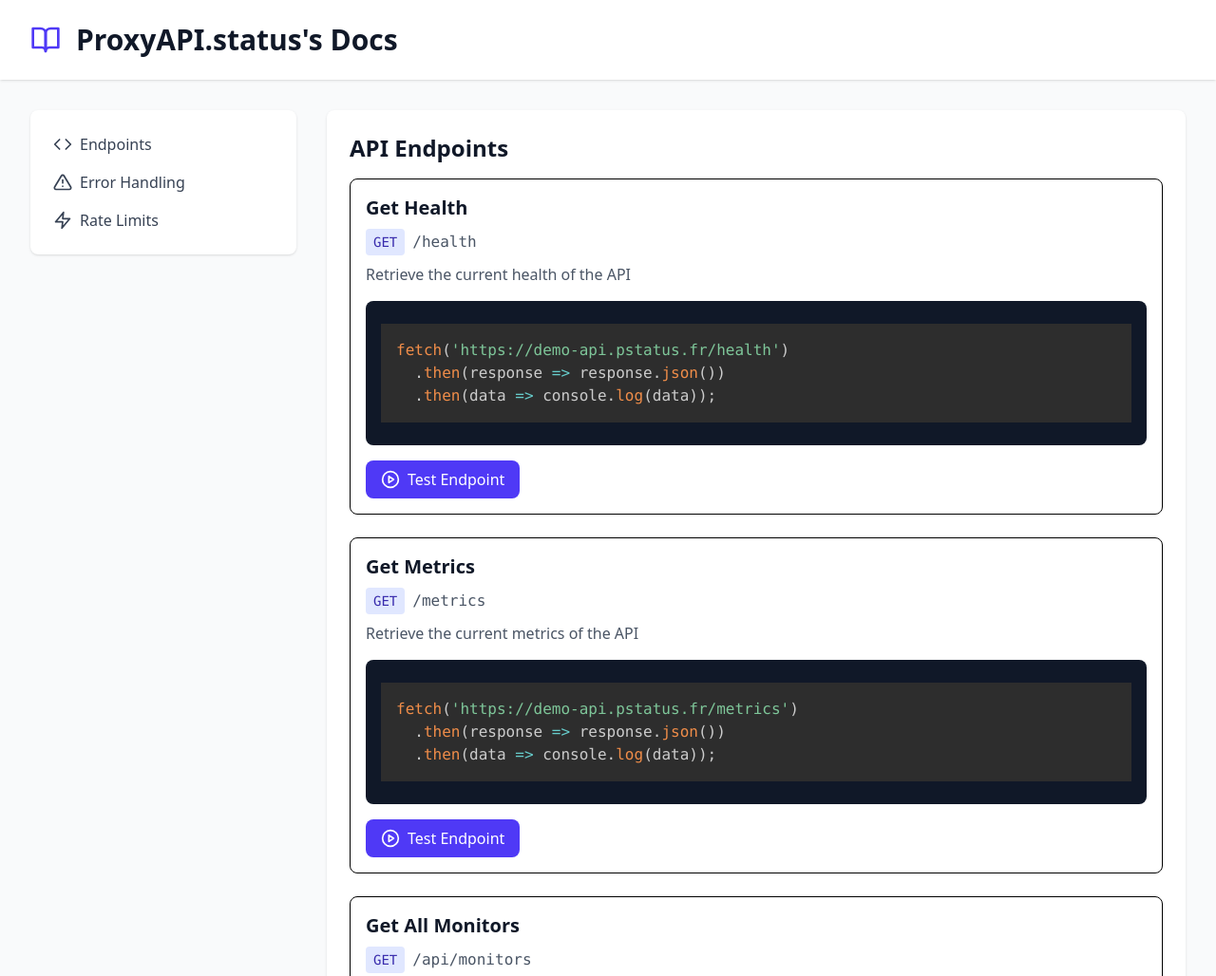
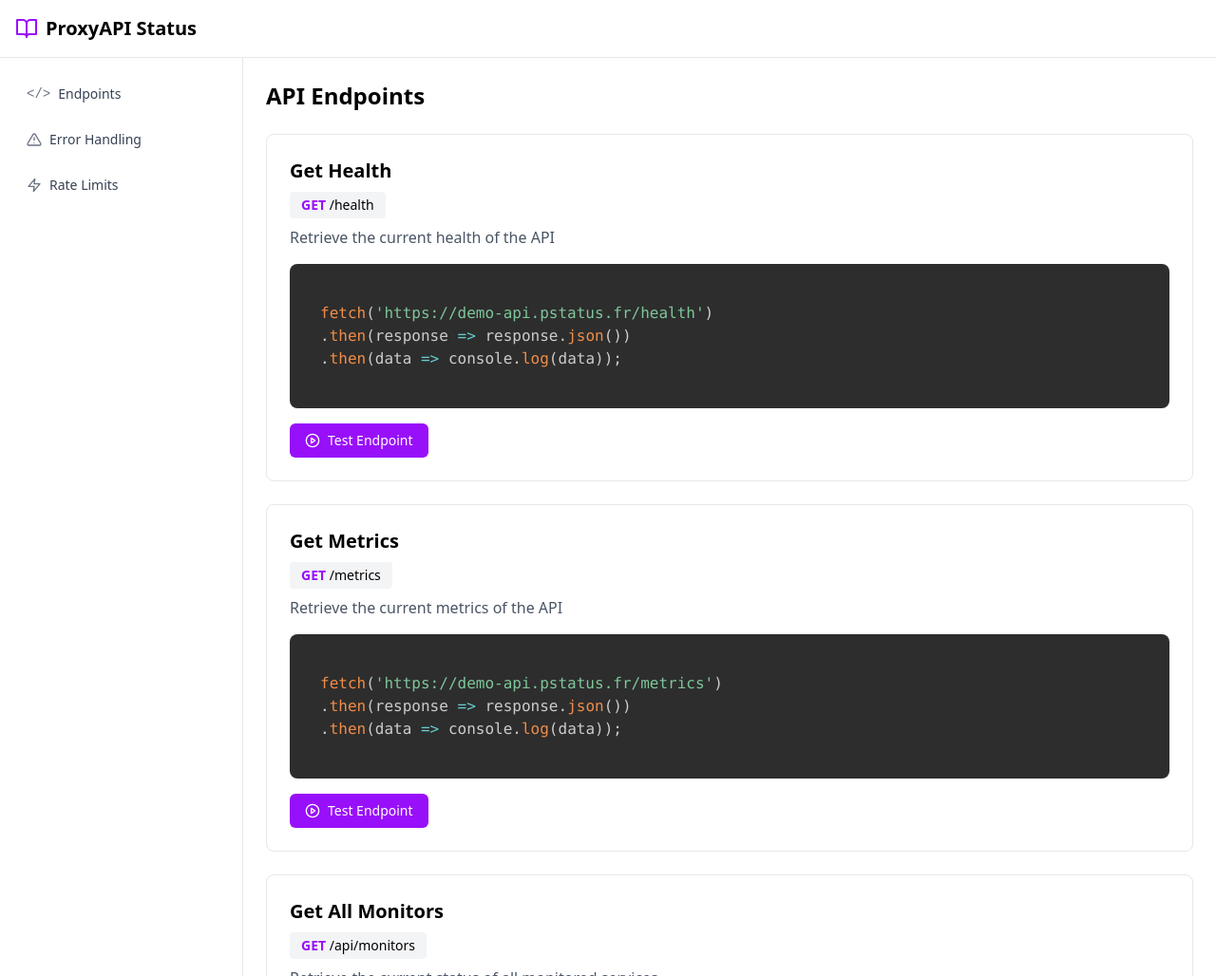
Before and after one commit to proisydev/ProxyAPI.status, a website: page docs/index.html in a window 1280 px wide. Shown: the top 1028 px of the page at 95% size. Drawn offline with nearby package versions, Linux system fonts and the light colour scheme.

Commit message:
New docs design

```diff
--- /dev/null
+++ b/docs/assets/js/render-endpoints.js
@@ -0,0 +1,137 @@
+// Endpoints data
+const endpoints = [
+  {
+    name: "Get Health",
+    path: "/health",
+    method: "GET",
+    description: "Retrieve the current health of the API",
+    example: `fetch('https://demo-api.pstatus.fr/health')
+.then(response => response.json())
+.then(data => console.log(data));`,
+  },
+  {
+    name: "Get Metrics",
+    path: "/metrics",
+    method: "GET",
+    description: "Retrieve the current metrics of the API",
+    example: `fetch('https://demo-api.pstatus.fr/metrics')
+.then(response => response.json())
+.then(data => console.log(data));`,
+  },
+  {
+    name: "Get All Monitors",
+    path: "/api/monitors",
+    method: "GET",
+    description: "Retrieve the current status of all monitored services",
+    example: `fetch('https://demo-api.pstatus.fr/api/monitors')
+.then(response => response.json())
+.then(data => console.log(data));`,
+  },
+  {
+    name: "Get Monitor Details",
+    path: "/api/monitor/{page_id}/{monitor_id}",
+    method: "GET",
+    description:
+      "Get more detailed information than official API about a specific service with the Uptime Robots Page API",
+    example: `fetch('https://demo-api.pstatus.fr/api/monitor/x5tkeYyJ3g/799396413')
+.then(response => response.json())
+.then(data => console.log(data));`,
+  },
+];
+
+// Render endpoints
+function renderEndpoints() {
+  const endpointsList = document.getElementById("endpoints-list");
+  endpoints.forEach((endpoint) => {
+    const endpointElement = document.createElement("div");
+    endpointElement.className = "border border-gray-200 rounded-lg p-6 mb-6";
+
+    // Create a safe ID from the path
+    const safeId = endpoint.path.replace(/[/{}}]/g, "-");
+
+    endpointElement.innerHTML = `
+      <h3 class="text-xl font-semibold mb-2">${endpoint.name}</h3>
+      <div class="bg-gray-100 text-sm px-3 py-1 rounded inline-block mb-2">
+        <span class="text-purple-600 font-semibold">${endpoint.method}</span> ${endpoint.path}
+      </div>
+      <p class="text-gray-600 mb-4">${endpoint.description}</p>
+
+      <div class="bg-[#2d2d2d] rounded-lg p-4 mb-4">
+        <pre><code class="language-javascript">${endpoint.example}</code></pre>
+      </div>
+
+      <button
+        onclick="testEndpoint('${endpoint.path}')"
+        class="bg-purple-600 hover:bg-purple-700 text-white rounded-md px-4 py-2 text-sm flex items-center"
+      >
+        <svg
+          xmlns="http://www.w3.org/2000/svg"
+          class="h-4 w-4 mr-2"
+          viewBox="0 0 24 24"
+          fill="none"
+          stroke="currentColor"
+          stroke-width="2"
+          stroke-linecap="round"
+          stroke-linejoin="round"
+        >
+          <circle cx="12" cy="12" r="10"></circle>
+          <polygon points="10 8 16 12 10 16 10 8"></polygon>
+        </svg>
+        Test Endpoint
+      </button>
+
+      <div id="response-${safeId}" class="mt-4 hidden">
+        <h4 class="text-sm font-semibold mb-2 text-gray-700">Response:</h4>
+        <pre class="bg-[#2d2d2d] rounded-lg p-4 overflow-auto"><code class="language-json"></code></pre>
+      </div>
+    `;
+    endpointsList.appendChild(endpointElement);
+  });
+
+  // Apply Prism highlighting to all code blocks
+  if (typeof Prism !== "undefined") {
+    Prism.highlightAll();
+  } else {
+    console.warn(
+      "Prism is not defined. Code highlighting will not be applied."
+    );
+  }
+}
+
+// Test endpoint function
+async function testEndpoint(path) {
+  const safeId = path.replace(/[/{}}]/g, "-");
+  const responseId = `response-${safeId}`;
+  const responseElement = document.getElementById(responseId);
+  const codeElement = responseElement.querySelector("code");
+
+  responseElement.classList.remove("hidden");
+  codeElement.textContent = "Loading...";
+
+  try {
+    // Replace path parameters with actual values
+    const actualPath = path
+      .replace("{page_id}", "x5tkeYyJ3g")
+      .replace("{monitor_id}", "799396413");
+
+    const response = await fetch(`https://demo-api.pstatus.fr${actualPath}`);
+    const data = await response.json();
+    codeElement.textContent = JSON.stringify(data, null, 2);
+
+    // Apply Prism highlighting to the response
+    if (typeof Prism !== "undefined") {
+      Prism.highlightElement(codeElement);
+    } else {
+      console.warn(
+        "Prism is not defined. Code highlighting will not be applied."
+      );
+    }
+  } catch (error) {
+    codeElement.textContent = `Error fetching data: ${error.message}`;
+  }
+}
+
+// Initialize the page when DOM is loaded
+document.addEventListener("DOMContentLoaded", function () {
+  renderEndpoints();
+});
--- a/docs/index.html
+++ b/docs/index.html
@@ -3,24 +3,63 @@
   <head>
     <meta charset="UTF-8" />
     <meta name="viewport" content="width=device-width, initial-scale=1.0" />
-    <title>Documentation | ProxyAPI.status</title>
+    <title>Docs — ProxyAPI Status</title>
+    <meta name="title" content="Docs — ProxyAPI Status" />
+    <meta
+      name="description"
+      content="Docs of a minimalist and secure backend proxy for the UptimeRobot API. Offers resilient monitoring data access with built-in caching, retry logic, metrics, and rate limiting."
+    />
+    <meta property="og:type" content="website" />
+    <meta property="og:url" content="https://docs.pstatus.fr/" />
+    <meta property="og:title" content="Docs — ProxyAPI Status" />
+    <meta
+      property="og:description"
+      content="Docs of a minimalist and secure backend proxy for the UptimeRobot API. Offers resilient monitoring data access with built-in caching, retry logic, metrics, and rate limiting."
+    />
+    <meta
+      property="og:image"
+      content="https://proisy.dev/api/image-open-graph?title=Docs%20%E2%80%94%20ProxyAPI%20Status&page=https://docs.pstatus.fr"
+    />
+    <meta property="twitter:card" content="summary_large_image" />
+    <meta property="twitter:url" content="https://docs.pstatus.fr/" />
+    <meta property="twitter:title" content="Docs — ProxyAPI Status" />
+    <meta
+      property="twitter:description"
+      content="Docs of a minimalist and secure backend proxy for the UptimeRobot API. Offers resilient monitoring data access with built-in caching, retry logic, metrics, and rate limiting."
+    />
+    <meta
+      property="twitter:image"
+      content="https://proisy.dev/api/image-open-graph?title=Docs%20%E2%80%94%20ProxyAPI%20Status&page=https://docs.pstatus.fr"
+    />
     <script src="https://cdn.jsdelivr.net/npm/@tailwindcss/browser@4"></script>
+    <!-- Prism CSS -->
     <link
       rel="stylesheet"
       href="https://cdnjs.cloudflare.com/ajax/libs/prism/1.29.0/themes/prism-tomorrow.min.css"
     />
+    <!-- Prism JS -->
     <script src="https://cdnjs.cloudflare.com/ajax/libs/prism/1.29.0/prism.min.js"></script>
     <script src="https://cdnjs.cloudflare.com/ajax/libs/prism/1.29.0/components/prism-json.min.js"></script>
+    <script src="https://cdnjs.cloudflare.com/ajax/libs/prism/1.29.0/components/prism-javascript.min.js"></script>
     <script src="https://cdn.jsdelivr.net/npm/marked/marked.min.js"></script>
+    <style>
+      /* Custom styles to match the design */
+      pre {
+        margin: 0;
+      }
+      code {
+        font-family: monospace;
+        font-size: 0.875rem;
+      }
+    </style>
   </head>
-  <body class="min-h-screen bg-gray-50">
+  <body class="min-h-screen">
     <!-- Header -->
-    <header class="bg-white shadow-sm">
-      <div class="max-w-7xl mx-auto px-4 py-6 sm:px-6 lg:px-8">
-        <div class="flex items-center space-x-4">
+    <header class="border-b border-gray-200 py-4">
+      <div class="container mx-auto px-4 flex items-center">
         <svg
           xmlns="http://www.w3.org/2000/svg"
-            class="h-8 w-8 text-indigo-600"
+          class="h-6 w-6 text-purple-600"
           width="24"
           height="24"
           viewBox="0 0 24 24"
@@ -33,49 +72,29 @@
           <path d="M2 3h6a4 4 0 0 1 4 4v14a3 3 0 0 0-3-3H2z"></path>
           <path d="M22 3h-6a4 4 0 0 0-4 4v14a3 3 0 0 1 3-3h7z"></path>
         </svg>
-          <h1 class="text-3xl font-bold text-gray-900">
-            ProxyAPI.status's Docs
-          </h1>
-        </div>
+        <h1 class="text-xl font-semibold ml-2">ProxyAPI Status</h1>
       </div>
     </header>
 
-    <!-- Main Content -->
-    <main class="max-w-7xl mx-auto px-4 py-8 sm:px-6 lg:px-8">
-      <div class="grid grid-cols-1 lg:grid-cols-12 gap-8">
-        <!-- Navigation Sidebar -->
-        <nav class="lg:col-span-3">
-          <div class="bg-white shadow rounded-lg p-6">
-            <ul class="space-y-4">
-              <li>
+    <!-- Main content -->
+    <div class="flex flex-1 container mx-auto">
+      <!-- Sidebar -->
+      <aside class="w-64 p-4 border-r border-gray-200 shrink-0">
+        <nav class="space-y-1">
           <a
             href="#endpoints"
-                  class="flex items-center space-x-2 text-gray-700 hover:text-indigo-600"
+            class="flex items-center p-3 text-sm rounded-md hover:bg-gray-100 text-gray-700 font-medium"
+          >
+            <code class="mr-2 text-gray-500">&lt;/&gt;</code>
+            Endpoints
+          </a>
+          <a
+            href="#errors"
+            class="flex items-center p-3 text-sm rounded-md hover:bg-gray-100 text-gray-700 font-medium"
           >
             <svg
               xmlns="http://www.w3.org/2000/svg"
-                    class="h-5 w-5"
-                    viewBox="0 0 24 24"
-                    fill="none"
-                    stroke="currentColor"
-                    stroke-width="2"
-                    stroke-linecap="round"
-                    stroke-linejoin="round"
-                  >
-                    <polyline points="16 18 22 12 16 6"></polyline>
-                    <polyline points="8 6 2 12 8 18"></polyline>
-                  </svg>
-                  <span>Endpoints</span>
-                </a>
-              </li>
-              <li>
-                <a
-                  href="#errors"
-                  class="flex items-center space-x-2 text-gray-700 hover:text-indigo-600"
-                >
-                  <svg
-                    xmlns="http://www.w3.org/2000/svg"
-                    class="h-5 w-5"
+              class="h-4 w-4 mr-2 text-gray-500"
               viewBox="0 0 24 24"
               fill="none"
               stroke="currentColor"
@@ -89,17 +108,15 @@
               <line x1="12" y1="9" x2="12" y2="13"></line>
               <line x1="12" y1="17" x2="12.01" y2="17"></line>
             </svg>
-                  <span>Error Handling</span>
+            Error Handling
           </a>
-              </li>
-              <li>
           <a
             href="#rate-limits"
-                  class="flex items-center space-x-2 text-gray-700 hover:text-indigo-600"
+            class="flex items-center p-3 text-sm rounded-md hover:bg-gray-100 text-gray-700 font-medium"
           >
             <svg
               xmlns="http://www.w3.org/2000/svg"
-                    class="h-5 w-5"
+              class="h-4 w-4 mr-2 text-gray-500"
               viewBox="0 0 24 24"
               fill="none"
               stroke="currentColor"
@@ -111,32 +128,28 @@
                 points="13 2 3 14 12 14 11 22 21 10 12 10 13 2"
               ></polygon>
             </svg>
-                  <span>Rate Limits</span>
+            Rate Limits
           </a>
-              </li>
-            </ul>
-          </div>
         </nav>
+      </aside>
 
-        <!-- Main Documentation -->
-        <div class="lg:col-span-9 space-y-8">
+      <!-- Content -->
+      <main class="flex-1 p-6">
         <!-- Endpoints -->
-          <section id="endpoints" class="bg-white shadow rounded-lg p-6">
-            <h2 class="text-2xl font-bold text-gray-900 mb-4">API Endpoints</h2>
-            <div class="space-y-6" id="endpoints-list"></div>
+        <section id="endpoints">
+          <h2 class="text-2xl font-bold mb-6">API Endpoints</h2>
+          <div id="endpoints-list" class="space-y-6"></div>
         </section>
 
         <!-- Error Handling -->
-          <section id="errors" class="bg-white shadow rounded-lg p-6">
-            <h2 class="text-2xl font-bold text-gray-900 mb-4">
-              Error Handling
-            </h2>
-            <div class="space-y-4">
-              <p class="text-gray-600">
+        <section id="errors" class="mt-12">
+          <h2 class="text-2xl font-bold mb-6">Error Handling</h2>
+          <div class="border border-gray-200 rounded-lg p-6">
+            <p class="text-gray-600 mb-4">
               The API uses conventional HTTP response codes to indicate the
               success or failure of requests:
             </p>
-              <ul class="list-disc list-inside space-y-2 text-gray-600">
+            <ul class="list-disc list-inside space-y-2 text-gray-600 ml-4">
               <li>200 - Success</li>
               <li>400 - Bad Request</li>
               <li>401 - Unauthorized</li>
@@ -148,139 +161,26 @@
         </section>
 
         <!-- Rate Limits -->
-          <section id="rate-limits" class="bg-white shadow rounded-lg p-6">
-            <h2 class="text-2xl font-bold text-gray-900 mb-4">Rate Limits</h2>
-            <div class="space-y-4">
-              <p class="text-gray-600">
+        <section id="rate-limits" class="mt-12">
+          <h2 class="text-2xl font-bold mb-6">Rate Limits</h2>
+          <div class="border border-gray-200 rounded-lg p-6">
+            <p class="text-gray-600 mb-4">
               To ensure fair usage and maintain service stability, the API
               implements rate limiting:
             </p>
-              <ul class="list-disc list-inside space-y-2 text-gray-600">
-                <li>1 request per minute per IP address</li>
+            <ul class="list-disc list-inside space-y-2 text-gray-600 ml-4">
+              <li>100 request per 15 mins per IP address</li>
               <li>Rate limit headers are included in all responses</li>
               <li>
-                  Exceeding the rate limit will result in a 429 Too Many
-                  Requests response
+                Exceeding the rate limit will result in a 429 Too Many Requests
+                response
               </li>
             </ul>
           </div>
         </section>
+      </main>
     </div>
-      </div>
-    </main>
 
-    <script>
-      // Endpoints data
-      const endpoints = [
-        {
-          name: "Get Health",
-          path: "/health",
-          method: "GET",
-          description: "Retrieve the current health of the API",
-          example: `fetch('https://demo-api.pstatus.fr/health')
-  .then(response => response.json())
-  .then(data => console.log(data));`,
-        },
-        {
-          name: "Get Metrics",
-          path: "/metrics",
-          method: "GET",
-          description: "Retrieve the current metrics of the API",
-          example: `fetch('https://demo-api.pstatus.fr/metrics')
-  .then(response => response.json())
-  .then(data => console.log(data));`,
-        },
-        {
-          name: "Get All Monitors",
-          path: "/api/monitors",
-          method: "GET",
-          description: "Retrieve the current status of all monitored services",
-          example: `fetch('https://demo-api.pstatus.fr/api/monitors')
-  .then(response => response.json())
-  .then(data => console.log(data));`,
-        },
-        {
-          name: "Get Monitor Details",
-          path: "/api/monitor/{page_id}/{monitor_id}",
-          method: "GET",
-          description:
-            "Get more detailed information than official API about a specific service with the Uptime Robots Page API",
-          example: `fetch('https://demo-api.pstatus.fr/api/monitor/x5tkeYyJ3g/799396413')
-  .then(response => response.json())
-  .then(data => console.log(data));`,
-        },
-      ];
-
-      // Render endpoints
-      function renderEndpoints() {
-        const endpointsList = document.getElementById("endpoints-list");
-        endpoints.forEach((endpoint) => {
-          const endpointElement = document.createElement("div");
-          endpointElement.className = "border rounded-lg p-4";
-          endpointElement.innerHTML = `
-          <h3 class="text-xl font-semibold text-gray-900 mb-2">${
-            endpoint.name
-          }</h3>
-          <div class="flex items-center space-x-2 mb-2">
-            <span class="bg-indigo-100 text-indigo-800 px-2 py-1 rounded text-sm font-mono">
-              ${endpoint.method}
-            </span>
-            <span class="font-mono text-gray-600">${endpoint.path}</span>
-          </div>
-          <p class="text-gray-600 mb-4">${endpoint.description}</p>
-          <div class="bg-gray-900 rounded-lg p-4 mb-4">
-            <pre><code class="language-javascript">${
-              endpoint.example
-            }</code></pre>
-          </div>
-          <button
-            onclick="testEndpoint('${endpoint.path}')"
-            class="flex items-center space-x-2 bg-indigo-600 text-white px-4 py-2 rounded-lg hover:bg-indigo-700 transition"
-          >
-            <svg xmlns="http://www.w3.org/2000/svg" class="h-5 w-5" viewBox="0 0 24 24" fill="none" stroke="currentColor" stroke-width="2" stroke-linecap="round" stroke-linejoin="round">
-              <circle cx="12" cy="12" r="10"></circle>
-              <polygon points="10 8 16 12 10 16 10 8"></polygon>
-            </svg>
-            <span>Test Endpoint</span>
-          </button>
-          <div id="response-${endpoint.path.replace(
-            /[/{}}]/g,
-            "-"
-          )}" class="mt-4 hidden">
-            <pre><code class="language-json"></code></pre>
-          </div>
-        `;
-          endpointsList.appendChild(endpointElement);
-        });
-        Prism.highlightAll();
-      }
-
-      // Test endpoint function
-      async function testEndpoint(path) {
-        const responseId = `response-${path.replace(/[/{}}]/g, "-")}`;
-        const responseElement = document.getElementById(responseId);
-        const codeElement = responseElement.querySelector("code");
-
-        responseElement.classList.remove("hidden");
-        codeElement.textContent = "Loading...";
-
-        try {
-          const response = await fetch(
-            `https://demo-api.pstatus.fr${path
-              .replace("{page_id}", "x5tkeYyJ3g")
-              .replace("{monitor_id}", "799396413")}`
-          );
-          const data = await response.json();
-          codeElement.textContent = JSON.stringify(data, null, 2);
-          Prism.highlightElement(codeElement);
-        } catch (error) {
-          codeElement.textContent = "Error fetching data";
-        }
-      }
-
-      // Initialize the page
-      renderEndpoints();
-    </script>
+    <script src="./assets/js/render-endpoints.js"></script>
   </body>
 </html>
-a
```
Lines whose indentation alone changed are shown as unchanged.
